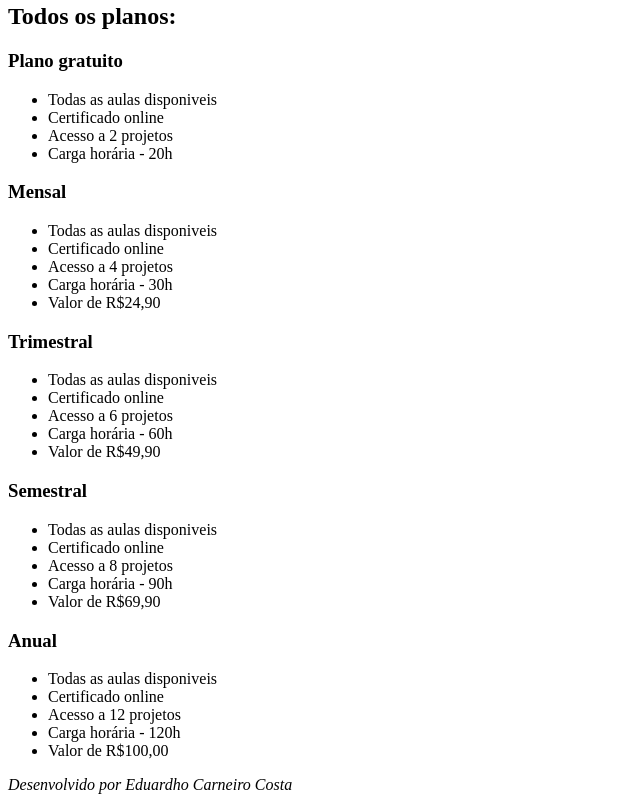
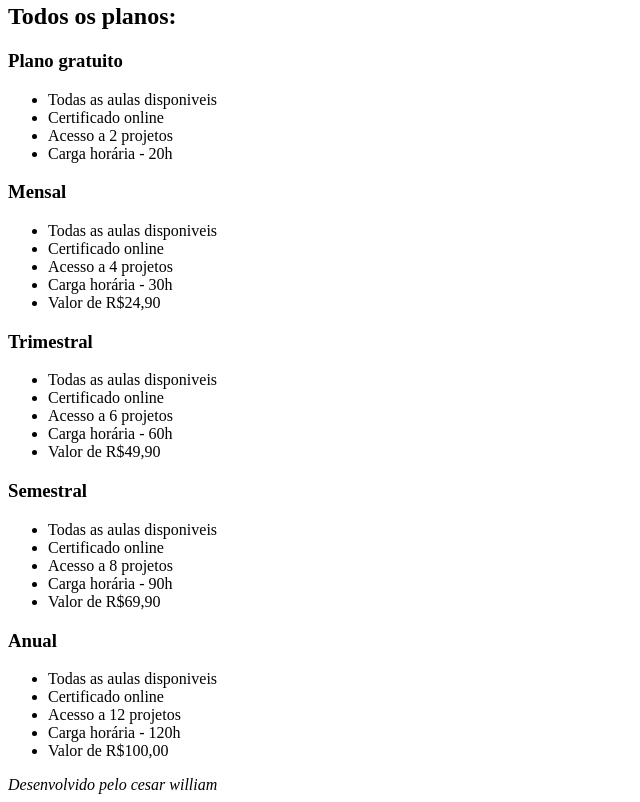
Before and after one commit to cesarw616/profcode, a plain HTML site: page planos.html in a window 1280 px wide. Shown: the part 547-1349 px from the top of the page, without its empty margins (0-640 px from the left). Drawn offline with Linux system fonts and the light colour scheme.

Commit message:
Update planos.html

```diff
--- a/planos.html
+++ b/planos.html
@@ -71,7 +71,7 @@
         </section>
         </main>
     <footer>
-        <em>Desenvolvido por Eduardho Carneiro Costa</em>
+        <em>Desenvolvido pelo cesar william</em>
     </footer>
 </body>
 </html>
```
